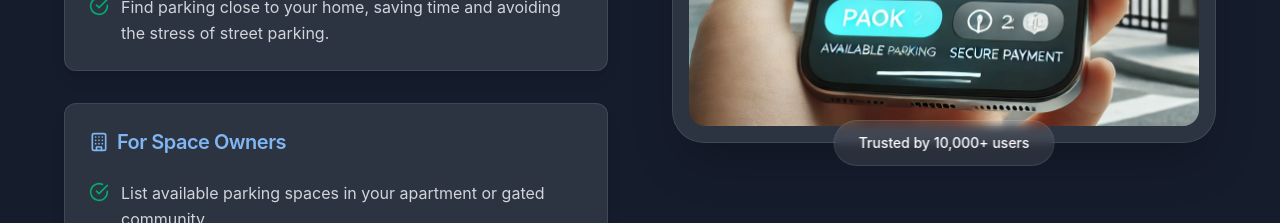
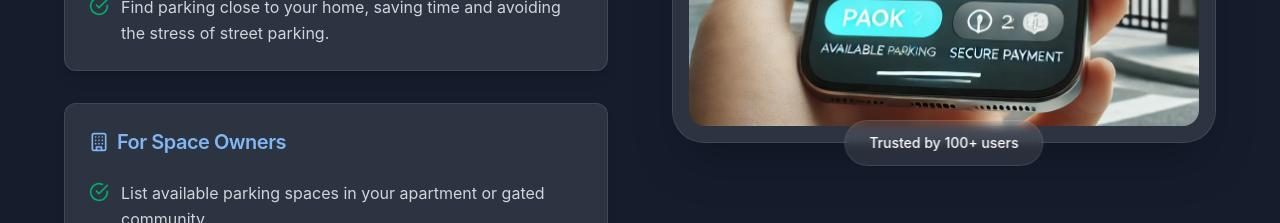
Before and after one commit to yashwanth-yenugu/park-vaahan-web, a React (Vite) app: page / in a window 1280 px wide. Shown: the part 1440-1663 px from the top of the page. Built offline with nearby package versions, Linux system fonts and the light colour scheme.

Commit message:
Update user count in Features component

```diff
--- a/src/components/Home/components/Features.tsx
+++ b/src/components/Home/components/Features.tsx
@@ -79,7 +79,7 @@ const Features = () => {
               />
               <div className="absolute -bottom-6 left-1/2 -translate-x-1/2 bg-white/10 backdrop-blur-sm px-6 py-3 rounded-full border border-white/10">
                 <p className="text-sm font-medium text-white">
-                  Trusted by 10,000+ users
+                  Trusted by 100+ users
                 </p>
               </div>
             </div>
```
